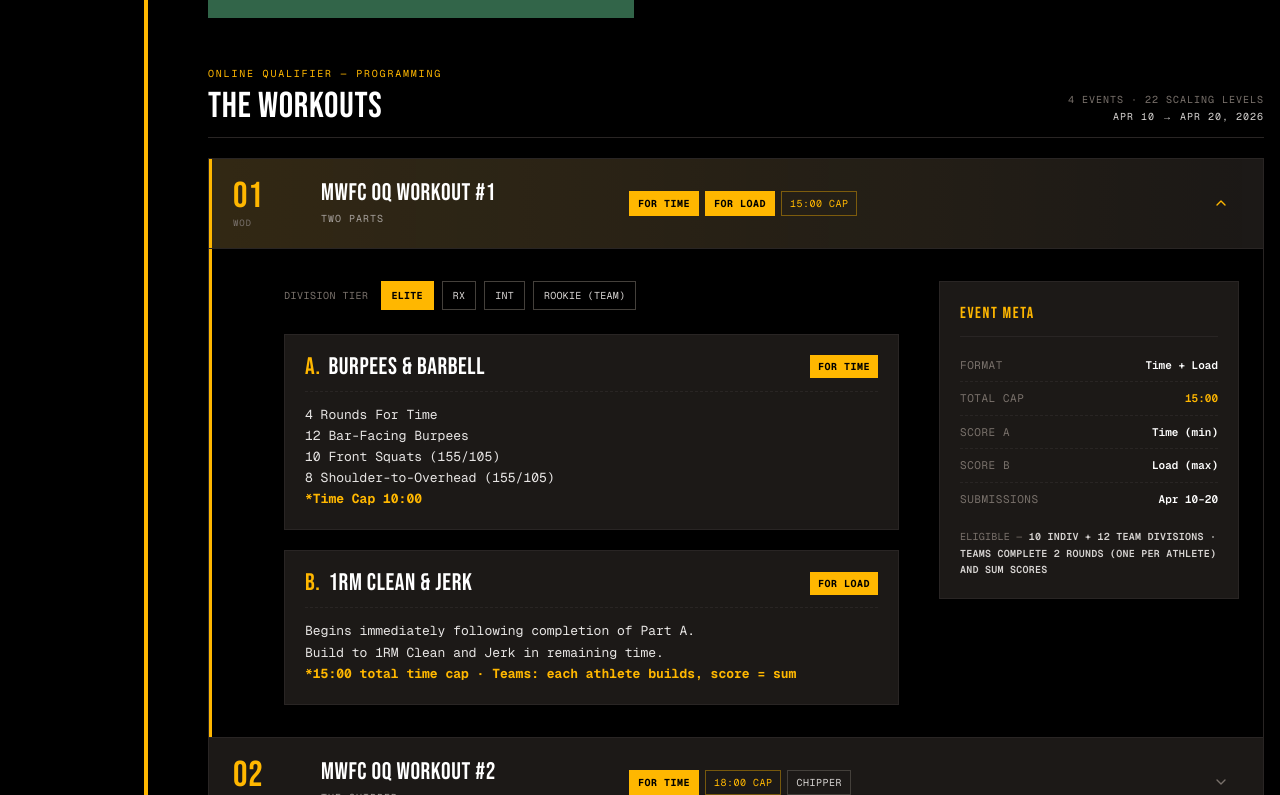
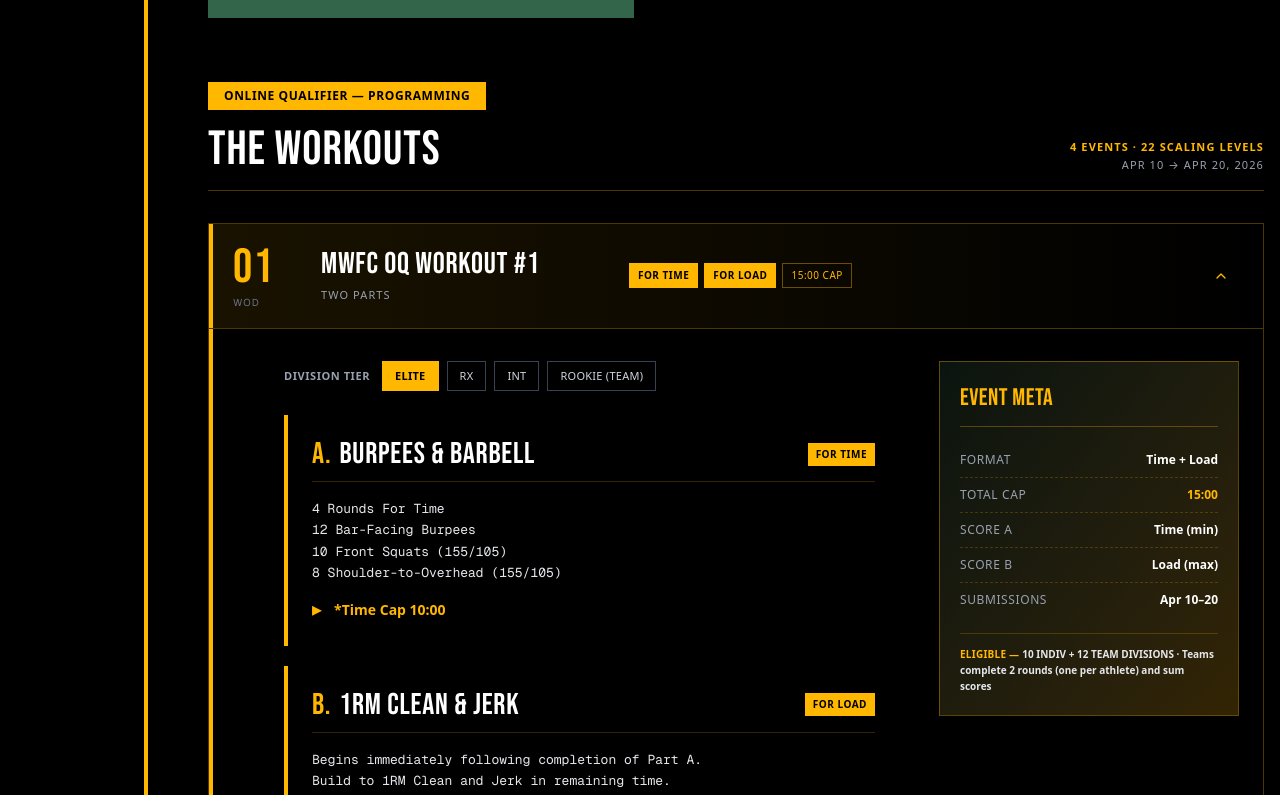
Before and after one commit to wodsmith/mwfc, a Next.js app: page / in a window 1280 px wide. Shown: the part 2365-3160 px from the top of the page. Built offline with nearby package versions, Linux system fonts and the light colour scheme; no server answers.

Commit message:
update styles

```diff
--- a/src/components/QualifierWorkouts.tsx
+++ b/src/components/QualifierWorkouts.tsx
@@ -299,7 +299,7 @@ function tagClass(variant: "prime" | "default" | "time") {
     return "bg-sunrise-gold text-pitch-black border-sunrise-gold font-bold";
   if (variant === "time")
     return "text-sunrise-gold border-sunrise-gold/40 bg-transparent";
-  return "text-stone-300 border-stone-700 bg-transparent";
+  return "text-gray-300 border-gray-700 bg-transparent";
 }
 
 function PartBlock({ part, activeTier }: { part: Part; activeTier?: TierKey }) {
@@ -309,28 +309,28 @@ function PartBlock({ part, activeTier }: { part: Part; activeTier?: TierKey }) {
   const hasVariant = !!variant;
 
   return (
-    <div className="bg-stone-900 border border-stone-800 p-4 sm:p-5">
-      <div className="flex items-center justify-between gap-3 mb-3 pb-3 border-b border-dashed border-stone-800">
-        <div className="font-bebas text-xl sm:text-2xl tracking-wide text-white leading-none">
+    <div className="bg-pitch-black/50 border-l-4 border-sunrise-gold p-5 sm:p-6">
+      <div className="flex items-center justify-between gap-3 mb-4 pb-3 border-b border-sunrise-gold/20">
+        <div className="font-bebas text-2xl sm:text-3xl tracking-wide text-white leading-none">
           <span className="text-sunrise-gold mr-2">{part.ord}</span>
           {part.label}
         </div>
-        <div className="font-mono text-[10px] tracking-wider uppercase text-pitch-black bg-sunrise-gold px-2 py-1 font-bold whitespace-nowrap">
+        <div className="text-[10px] tracking-wider uppercase text-pitch-black bg-sunrise-gold px-2 py-1 font-bold whitespace-nowrap">
           {part.scheme}
         </div>
       </div>
-      <pre className="font-mono text-[13px] leading-relaxed text-stone-200 whitespace-pre-wrap m-0">
+      <pre className="font-mono text-[13px] leading-relaxed text-gray-200 whitespace-pre-wrap m-0">
         {body}
-        {highlight && (
-          <>
-            {"\n"}
-            <span className="text-sunrise-gold font-bold">{highlight}</span>
-          </>
-        )}
       </pre>
+      {highlight && (
+        <div className="flex items-start mt-4 text-sunrise-gold">
+          <span className="mr-3 text-xl leading-none">▸</span>
+          <span className="font-bold text-sm leading-relaxed">{highlight}</span>
+        </div>
+      )}
       {!hasVariant && activeTier && part.variants && (
-        <div className="mt-3 font-mono text-[10px] tracking-wider uppercase text-stone-500">
-          No tier-specific scaling for this part — same for all divisions.
+        <div className="mt-3 text-[11px] tracking-wider uppercase text-gray-400 italic">
+          No tier-specific scaling — same for all divisions.
         </div>
       )}
     </div>
@@ -351,7 +351,7 @@ function WorkoutRow({
   );
 
   return (
-    <div className="border-b border-stone-800 last:border-b-0">
+    <div className="border-b border-sunrise-gold/20 last:border-b-0">
       <button
         type="button"
         onClick={onToggle}
@@ -359,26 +359,26 @@ function WorkoutRow({
         className={`w-full text-left grid grid-cols-[56px_1fr_28px] md:grid-cols-[72px_1.4fr_1.6fr_1fr_36px] items-center gap-3 md:gap-4 px-4 py-4 md:px-6 md:py-5 transition-colors relative cursor-pointer ${
           isOpen
             ? "bg-gradient-to-r from-sunrise-gold/10 to-transparent"
-            : "hover:bg-stone-800/40"
+            : "hover:bg-sunrise-gold/5"
         }`}
       >
         <span
-          className={`absolute left-0 top-0 bottom-0 w-[3px] transition-colors ${
+          className={`absolute left-0 top-0 bottom-0 w-1 transition-colors ${
             isOpen ? "bg-sunrise-gold" : "bg-transparent"
           }`}
           aria-hidden
         />
-        <div className="font-bebas text-2xl md:text-4xl text-sunrise-gold leading-none tracking-wide">
+        <div className="font-bebas text-3xl md:text-5xl text-sunrise-gold leading-none tracking-wide">
           {workout.num}
-          <span className="block font-mono text-[9px] tracking-widest text-stone-500 mt-1 uppercase">
+          <span className="block text-[10px] tracking-widest text-gray-500 mt-1.5 uppercase font-sans">
             WOD
           </span>
         </div>
         <div>
-          <div className="font-bebas text-lg md:text-2xl text-white tracking-wide leading-none">
+          <div className="font-bebas text-xl md:text-3xl text-white tracking-wide leading-none">
             {workout.title}
           </div>
-          <div className="font-mono text-[10px] tracking-widest text-stone-400 mt-1.5 uppercase">
+          <div className="text-[11px] tracking-widest text-gray-400 mt-2 uppercase">
             {workout.sub}
           </div>
         </div>
@@ -386,13 +386,13 @@ function WorkoutRow({
           {workout.tags.map((t) => (
             <span
               key={t.label}
-              className={`inline-flex items-center font-mono text-[10px] tracking-wider uppercase px-2 py-1 border ${tagClass(t.variant)}`}
+              className={`inline-flex items-center text-[10px] tracking-wider uppercase px-2 py-1 border ${tagClass(t.variant)}`}
             >
               {t.label}
             </span>
           ))}
         </div>
-        <div className="hidden md:block font-mono text-[11px] text-right text-stone-400 leading-tight">
+        <div className="hidden md:block text-[11px] text-right text-gray-400 leading-tight">
           <span className="block text-white font-bold uppercase tracking-wider text-[10px] mb-0.5">
             {workout.rightMeta.kicker}
           </span>
@@ -400,7 +400,7 @@ function WorkoutRow({
         </div>
         <div
           className={`text-center transition-all ${
-            isOpen ? "text-sunrise-gold rotate-180" : "text-stone-500"
+            isOpen ? "text-sunrise-gold rotate-180" : "text-gray-500"
           }`}
           aria-hidden
         >
@@ -409,16 +409,16 @@ function WorkoutRow({
       </button>
 
       {isOpen && (
-        <div className="bg-pitch-black border-t border-stone-800 relative">
+        <div className="bg-pitch-black/60 border-t border-sunrise-gold/30 relative">
           <span
-            className="absolute left-0 top-0 bottom-0 w-[3px] bg-sunrise-gold"
+            className="absolute left-0 top-0 bottom-0 w-1 bg-sunrise-gold"
             aria-hidden
           />
           <div className="px-4 py-6 md:pl-[75px] md:pr-6 md:py-8 grid grid-cols-1 md:grid-cols-[1fr_300px] gap-6 md:gap-10">
             <div className="flex flex-col gap-5">
               {workout.tiers && workout.tiers.length > 0 && (
                 <div className="flex flex-wrap items-center gap-2 pb-1">
-                  <span className="font-mono text-[10px] tracking-wider uppercase text-stone-500 mr-1">
+                  <span className="text-[11px] tracking-wider uppercase text-gray-400 mr-1 font-bold">
                     Division Tier
                   </span>
                   {workout.tiers.map((t) => (
@@ -426,10 +426,10 @@ function WorkoutRow({
                       key={t.key}
                       type="button"
                       onClick={() => setActiveTier(t.key)}
-                      className={`font-mono text-[10px] tracking-wide uppercase px-2.5 py-1.5 border transition-colors cursor-pointer ${
+                      className={`text-[11px] tracking-wide uppercase px-3 py-1.5 border transition-all cursor-pointer ${
                         activeTier === t.key
                           ? "bg-sunrise-gold text-pitch-black border-sunrise-gold font-bold"
-                          : "bg-transparent text-stone-300 border-stone-700 hover:border-stone-500 hover:text-white"
+                          : "bg-transparent text-gray-300 border-gray-700 hover:border-sunrise-gold hover:text-white"
                       }`}
                     >
                       {t.label}
@@ -445,25 +445,25 @@ function WorkoutRow({
                 />
               ))}
             </div>
-            <aside className="bg-stone-900 border border-stone-800 p-5 self-start">
-              <div className="font-bebas text-base tracking-widest text-sunrise-gold mb-3 pb-2.5 border-b border-stone-800">
+            <aside className="bg-gradient-to-br from-forest-green/20 to-sunrise-gold/20 border border-sunrise-gold/30 p-5 self-start">
+              <h4 className="font-bebas text-2xl tracking-wide text-sunrise-gold mb-4 pb-3 border-b border-sunrise-gold/30">
                 EVENT META
-              </div>
+              </h4>
               <dl className="m-0">
                 {workout.meta.map((m, i) => (
                   <div
                     key={m.k}
-                    className={`flex justify-between items-baseline gap-3 py-2 font-mono text-[11px] ${
+                    className={`flex justify-between items-baseline gap-3 py-2 text-[12px] ${
                       i < workout.meta.length - 1
-                        ? "border-b border-dashed border-stone-800"
+                        ? "border-b border-dashed border-sunrise-gold/20"
                         : ""
                     }`}
                   >
-                    <dt className="text-stone-500 uppercase tracking-wider">
+                    <dt className="text-gray-400 uppercase tracking-wider">
                       {m.k}
                     </dt>
                     <dd
-                      className={`m-0 font-semibold text-right ${
+                      className={`m-0 font-bold text-right ${
                         m.gold ? "text-sunrise-gold" : "text-white"
                       }`}
                     >
@@ -472,9 +472,9 @@ function WorkoutRow({
                   </div>
                 ))}
               </dl>
-              <div className="mt-3.5 font-mono text-[10px] tracking-wide text-stone-500 uppercase leading-relaxed">
-                <span>ELIGIBLE — </span>
-                <span className="text-stone-300 font-semibold">
+              <div className="mt-4 pt-3 border-t border-sunrise-gold/20 text-[10px] tracking-wide text-gray-400 uppercase leading-relaxed">
+                <span className="text-sunrise-gold font-bold">Eligible — </span>
+                <span className="text-gray-200 font-semibold normal-case tracking-normal">
                   {workout.eligibility}
                 </span>
               </div>
@@ -490,24 +490,26 @@ export default function QualifierWorkouts() {
   const [openIndex, setOpenIndex] = useState<number | null>(0);
 
   return (
-    <section className="mt-12">
-      <div className="flex items-end justify-between gap-6 mb-5 pb-3 border-b border-stone-800">
-        <div>
-          <div className="font-mono text-[10px] tracking-[0.18em] uppercase text-sunrise-gold mb-2">
-            Online Qualifier — Programming
-          </div>
-          <h4 className="font-bebas text-3xl md:text-4xl text-white tracking-wide leading-none m-0">
+    <section className="mt-16">
+      <div className="mb-8">
+        <span className="inline-block bg-sunrise-gold text-pitch-black px-4 py-1.5 text-xs font-bold tracking-wider uppercase mb-4">
+          Online Qualifier — Programming
+        </span>
+        <div className="flex flex-col md:flex-row md:items-end md:justify-between gap-3 pb-4 border-b border-sunrise-gold/30">
+          <h4 className="font-bebas text-4xl md:text-5xl text-white tracking-wide leading-none m-0">
             THE WORKOUTS
           </h4>
-        </div>
-        <div className="hidden md:block font-mono text-[10px] uppercase tracking-widest text-stone-500 text-right leading-relaxed">
-          4 EVENTS · 22 SCALING LEVELS
-          <br />
-          <span className="text-stone-300">APR 10 → APR 20, 2026</span>
+          <div className="text-[11px] uppercase tracking-widest text-gray-400 md:text-right leading-relaxed">
+            <span className="text-sunrise-gold font-bold">
+              4 Events · 22 Scaling Levels
+            </span>
+            <br />
+            <span>Apr 10 → Apr 20, 2026</span>
+          </div>
         </div>
       </div>
 
-      <div className="bg-stone-900 border border-stone-800">
+      <div className="bg-pitch-black/50 border border-sunrise-gold/30">
         {WORKOUTS.map((w, i) => (
           <WorkoutRow
             key={w.num}
@@ -518,7 +520,7 @@ export default function QualifierWorkouts() {
         ))}
       </div>
 
-      <p className="mt-4 font-mono text-[11px] text-stone-500 leading-relaxed">
+      <p className="mt-5 text-sm text-gray-400 leading-relaxed">
         Tap a workout to expand. Pick a Division Tier (Elite / RX / INT /
         Rookie) to see the prescription for that division. View standards and
         submit scores on{" "}
@@ -526,7 +528,7 @@ export default function QualifierWorkouts() {
           href="https://wodsmith.com/compete/mwfc-mountain-west-fitness-championship-online-qualifier-2026"
           target="_blank"
           rel="noopener noreferrer"
-          className="text-sunrise-gold hover:underline"
+          className="text-sunrise-gold font-bold hover:underline"
         >
           wodsmith.com →
         </a>
```
